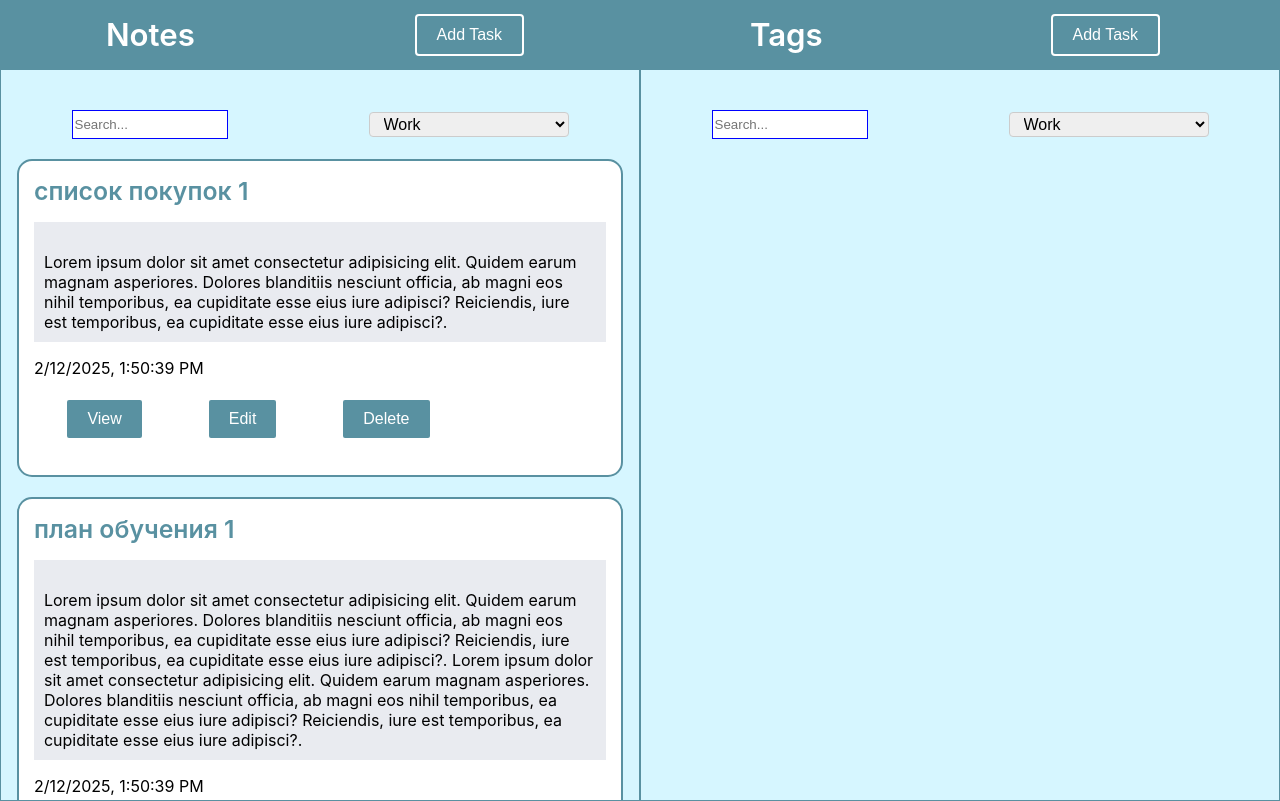
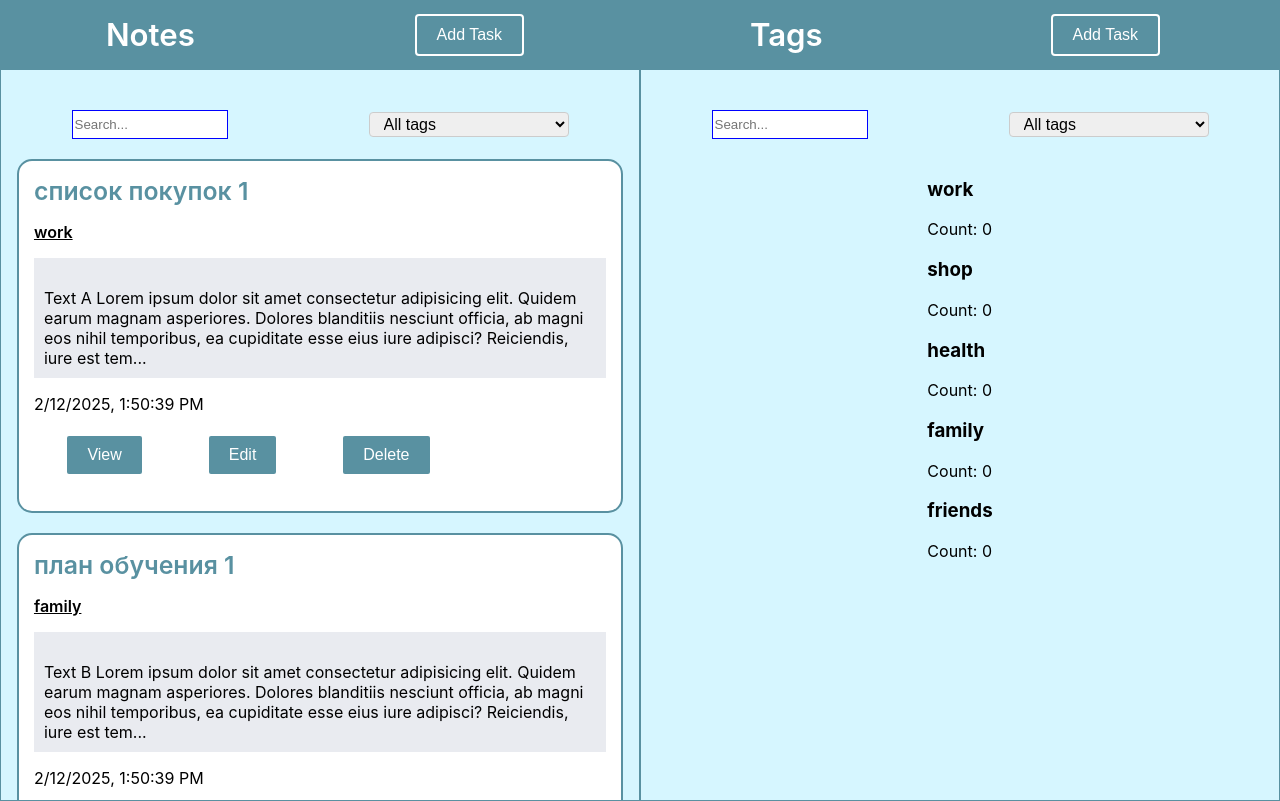
Before and after one commit to Bolbotunov/Gd-FD3-22-25_Bolbotunov, a React (Create React App) app in the folder hw4-smart-notes/: page / in a window 1280 px wide. Built offline with nearby package versions, Linux system fonts and the light colour scheme.

Commit message:
feat: add tags

```diff
--- a/hw4-smart-notes/src/layouts/Header.tsx
+++ b/hw4-smart-notes/src/layouts/Header.tsx
@@ -10,6 +10,8 @@ type PropsTitleType = {
 
 export function Header({ title } : PropsTitleType) {
    const [isOpen, setIsOpen] = useState(false)
+   const [isView, setIsView] = useState(false)
+
 
    function openModal() {
     setIsOpen(true);
@@ -29,7 +31,7 @@ export function Header({ title } : PropsTitleType) {
             Add Task
           </CommonBasicButtonStyles>
         </MyHeader>
-        <MyModal isOpen={isOpen} onClose={closeModal}/>
+        <MyModal isOpen={isOpen} onClose={closeModal} viewing={isView}/>
       </>
     )
 }
--- a/hw4-smart-notes/src/layouts/NotesContent.tsx
+++ b/hw4-smart-notes/src/layouts/NotesContent.tsx
@@ -2,11 +2,6 @@ import { MyContent } from "../styles/MyContent.styled";
 import NavigationSection from "../sections/NavigationSection";
 import NotesSection from "../sections/NotesSection";
 import { useSelector } from "react-redux";
-import { useEffect } from "react";
-import { NoteType } from "../sections/NotesSection";
-
-
-
 
 
 export default function NotesContent() {
@@ -14,6 +9,7 @@ export default function NotesContent() {
     return (
       <>
         <MyContent>
+            <NavigationSection/>
             <NotesSection notes={notes}/>
         </MyContent>
       </>
--- a/hw4-smart-notes/src/layouts/TagsContent.tsx
+++ b/hw4-smart-notes/src/layouts/TagsContent.tsx
@@ -1,15 +1,18 @@
 import { CommonStylesTitles } from "../styles/CommonStyles.styled"
 import { MyContent } from "../styles/MyContent.styled";
 import NavigationSection from "../sections/NavigationSection";
-import NotesSection from "../sections/NotesSection";
+import TagsSection from "../sections/TagsSection";
+import { useSelector } from "react-redux";
 
 
 
 export default function TagsContent() {
+  const tags = useSelector((store: any) => store.tagsSlice)
     return (
       <>
         <MyContent>
             <NavigationSection/>
+            <TagsSection tags = {tags}/>
         </MyContent>
       </>
     )
--- a/hw4-smart-notes/src/sections/NavigationSection.tsx
+++ b/hw4-smart-notes/src/sections/NavigationSection.tsx
@@ -2,31 +2,41 @@ import { useEffect, useState } from "react"
 import { useDispatch, useSelector } from "react-redux"
 import { CommonStylesInput, CommonStylesFlexDiv, CommonStylesOption, CommonStylesSelect } from "../styles/CommonStyles.styled"
 import { setFilter } from "../slices/componentsSlice";
+import { choseSelectedTag } from "../slices/componentsSlice";
 
 
 
 export default function NavigationSection() {
     const [myInput, setMyInput] = useState('');
+    const [selectedTag, setSelectedTag] = useState('');
     const dispatch = useDispatch();
     const notes = useSelector((store: any) => store.componentsSlice.notes);
+    const tags = useSelector((store: any) => store.tagsSlice);
 
-    function handleInputChange(e: React.ChangeEvent<HTMLInputElement>) {
-        const value = e.target.value;
-        setMyInput(value);
-        dispatch(setFilter(value));
-      }
+    function handleInputChange(e: any) {
+        setMyInput(e);
+        dispatch(setFilter(e));
+    }
+
+    function handleTagChange(e: any) {
+        setSelectedTag(e);
+        dispatch(choseSelectedTag(e));
+    }
+
 
     return (
         <CommonStylesFlexDiv>
-            <CommonStylesInput placeholder="Search..." value = {myInput}
-             onChange={handleInputChange}/>
-            <CommonStylesSelect>
-                <CommonStylesOption value="work">Work</CommonStylesOption>
-                <CommonStylesOption value="shop">Shop</CommonStylesOption>
-                <CommonStylesOption value="health">Health</CommonStylesOption>
-                <CommonStylesOption value="family">Family</CommonStylesOption>
-                <CommonStylesOption value="friends">Friends</CommonStylesOption>
-            </CommonStylesSelect>
+          <CommonStylesInput placeholder="Search..." value = {myInput}
+             onChange={(e) => handleInputChange(e.target.value)}/>
+            <CommonStylesSelect value={selectedTag}
+            onChange={(e) => handleTagChange(e.target.value)}>
+                 <CommonStylesOption value="">All tags</CommonStylesOption>
+            {tags.map((item:any) => (
+                <CommonStylesOption value={item.title}>
+                    {item.title}
+                </CommonStylesOption>
+            ))}
+          </CommonStylesSelect>
         </CommonStylesFlexDiv>
     )
 }
--- a/hw4-smart-notes/src/sections/NotesSection.tsx
+++ b/hw4-smart-notes/src/sections/NotesSection.tsx
@@ -18,37 +18,51 @@ type NotesSectionProps = {
   notes: NoteType[];
 };
 
+
+const MAX_LENGTH_TEXT = 250
+const VISIBLE_LENGTH_TEXT = 245
 export default function NotesSection( { notes: any }: NotesSectionProps ) {
+
     const [noteToEdit, setNoteToEdit] = useState< NoteType | null>(null);
     const [isOpen, setIsOpen] = useState(false)
+    const [isView, setIsView] = useState(false)
     const dispatch = useDispatch()
 
+    const notes = useSelector((store: any) => store.componentsSlice.notes);
+    const filterWord = useSelector((store: any) => store.componentsSlice.filterWord);
+    // const selectedTag = useSelector((store: any) => store.components.tagsSlice);
+    const tags = useSelector((store: any) => store.tagsSlice);
 
-    const notes = useSelector((store: any) => store.componentsSlice.notes);
-    const filterList = useSelector((store: any) => store.componentsSlice.filterList);
     const filteredNotes = notes.filter((note: NoteType) =>
-    note.title.toLowerCase().includes(filterList.toLowerCase())
+    note.title.toLowerCase().includes(filterWord.toLowerCase()) ||
+    note.text.toLowerCase().includes(filterWord.toLowerCase()) ||
+    note.tagId.includes(tags.title)
   );
 
    function openModal(note:  NoteType) {
     setNoteToEdit(note)
     setIsOpen(true);
-
+    setIsView(false)
   }
 
   function closeModal() {
     setIsOpen(false);
-    setNoteToEdit(null)
+    setNoteToEdit(null);
+    setIsView(false)
   }
 
+  function viewModal(note:  NoteType) {
+    setIsView(true)
+    setNoteToEdit(note)
+    setIsOpen(true);
+  }
 
-    function deleteNoteHandler(title: string) {
-        dispatch(deleteNote(title))
+    function deleteNoteHandler(id: string) {
+        dispatch(deleteNote(id))
     }
 
     return (
         <>
-        <NavigationSection/>
       {filteredNotes.map((note: NoteType) => (
         <NotesListStyles key={note.id}>
           <div style={{width:'100%'}}>
@@ -56,12 +70,12 @@ export default function NotesSection( { notes: any }: NotesSectionProps ) {
             <p style={{ textDecoration: 'underline', fontWeight: '600' }}>{note.tagId}</p>
             <CommonStylesText>
               <br />
-              {note.text}
+              {note.text.length > MAX_LENGTH_TEXT ? note.text.slice(0, VISIBLE_LENGTH_TEXT) + '...' : note.text}
             </CommonStylesText>
             <div>{note.created.toLocaleString()}</div>
             <div>
               <CommonButtonGroup>
-                <CommonBasicButtonStyles>View</CommonBasicButtonStyles>
+                <CommonBasicButtonStyles onClick={() => viewModal(note)}>View</CommonBasicButtonStyles>
                 <CommonBasicButtonStyles onClick={() => openModal(note)}>Edit</CommonBasicButtonStyles>
                 <CommonDeleteButtonStyles onClick={() => deleteNoteHandler(note.id)}>Delete</CommonDeleteButtonStyles>
               </CommonButtonGroup>
@@ -69,8 +83,12 @@ export default function NotesSection( { notes: any }: NotesSectionProps ) {
           </div>
         </NotesListStyles>
       ))}
-      <MyModal isOpen={isOpen} onClose={closeModal} noteToEdit={noteToEdit} />
-
-        </>
+          <MyModal
+          isOpen= {isOpen}
+          onClose= {closeModal}
+          noteToEdit= {noteToEdit}
+          viewing = {isView}
+          />
+     </>
     )
-}
+  }
--- /dev/null
+++ b/hw4-smart-notes/src/sections/TagsSection.tsx
@@ -0,0 +1,30 @@
+import { CommonStylesText, NotesListStyles, CommonStylesTitles } from "../styles/CommonStyles.styled"
+import { CommonBasicButtonStyles, CommonDeleteButtonStyles, CommonButtonGroup } from "../styles/MyButtonStyles.styled";
+import { useSelector, useDispatch } from 'react-redux';
+import { deleteNote }  from "../slices/componentsSlice";
+import NavigationSection from "./NavigationSection";
+import MyModal from "../components/MyModal";
+import { useState } from "react";
+
+type TagType = {
+    id: string;
+    title: string;
+    count: number;
+  };
+
+  type TagsSectionProps = {
+    tags: TagType[];
+  }
+
+export default function TagsSection({ tags }: TagsSectionProps) {
+    return (
+        <div>
+          {tags.map((tag: TagType) => (
+            <div key={tag.id}>
+              <h3>{tag.title}</h3>
+              <p>Count: {tag.count}</p>
+            </div>
+          ))}
+        </div>
+      );
+}
--- /dev/null
+++ b/hw4-smart-notes/src/slices/TagsData.tsx
@@ -0,0 +1,15 @@
+import { v4 } from "uuid";
+
+export type TagType = {
+  id: string;
+  title: string;
+  count: number;
+};
+
+export const initialTagsState: TagType[] = [
+  { id: v4(), title: 'work', count: 0 },
+  { id: v4(), title: 'shop', count: 0 },
+  { id: v4(), title: 'health', count: 0 },
+  { id: v4(), title: 'family', count: 0 },
+  { id: v4(), title: 'friends', count: 0 },
+];
--- a/hw4-smart-notes/src/slices/componentsSlice.tsx
+++ b/hw4-smart-notes/src/slices/componentsSlice.tsx
@@ -1,5 +1,7 @@
 import { createSlice, PayloadAction } from "@reduxjs/toolkit"
+import { useSelector } from "react-redux";
 import { v4 } from "uuid";
+import { TagType, initialTagsState } from "./TagsData";
 
 export type NoteType = {
     id: string;
@@ -13,19 +15,24 @@ export type NoteType = {
 type NoteStateType = {
   notes: NoteType[];
   showNotes: boolean;
-  filterList: string;
+  filterWord: string;
+  selectedTag: string;
+}
+
+function getRandomTagId(): string {
+  const randomIndex = Math.floor(Math.random() * initialTagsState.length);
+  return initialTagsState[randomIndex].title;
 }
 
 
-type FilterPayload = PayloadAction<{search:string}>
 
 const initialState: NoteStateType = {
   notes: [
     {
       id:  v4().slice(0, 4),
-      tagId: null,
+      tagId: getRandomTagId(),
       title: 'список покупок 1',
-      text: 'Lorem ipsum dolor sit amet consectetur adipisicing elit. \
+      text: 'Text A Lorem ipsum dolor sit amet consectetur adipisicing elit. \
       Quidem earum magnam asperiores. Dolores blanditiis nesciunt officia, \
       ab magni eos nihil temporibus, ea cupiditate esse eius iure adipisci? \
       Reiciendis, iure est temporibus, ea cupiditate esse eius iure adipisci?.',
@@ -33,9 +40,9 @@ const initialState: NoteStateType = {
     },
     {
       id:  v4().slice(0, 4),
-      tagId: null,
+      tagId:  getRandomTagId(),
       title: 'план обучения 1',
-      text: 'Lorem ipsum dolor sit amet consectetur adipisicing elit. \
+      text: 'Text B Lorem ipsum dolor sit amet consectetur adipisicing elit. \
       Quidem earum magnam asperiores. Dolores blanditiis nesciunt officia, \
       ab magni eos nihil temporibus, ea cupiditate esse eius iure adipisci? \
       Reiciendis, iure est temporibus, ea cupiditate esse eius iure adipisci?.\
@@ -47,16 +54,16 @@ const initialState: NoteStateType = {
     },
     {
       id:  v4().slice(0, 4),
-      tagId: null,
+      tagId:  getRandomTagId(),
       title: 'план по работе 1',
-      text: 'Lorem ipsum dolor sit amet consectetur adipisicing elit.',
+      text: 'Text C Lorem ipsum dolor sit amet consectetur adipisicing elit.',
       created: new Date(),
     },
     {
       id:  v4().slice(0, 4),
-      tagId: null,
+      tagId:  getRandomTagId(),
       title: 'список покупок 2',
-      text: 'Lorem ipsum dolor sit amet consectetur adipisicing elit. \
+      text: 'Text D Lorem ipsum dolor sit amet consectetur adipisicing elit. \
       Quidem earum magnam asperiores. Dolores blanditiis nesciunt officia, \
       ab magni eos nihil temporibus, ea cupiditate esse eius iure adipisci? \
       Reiciendis, iure est temporibus, ea cupiditate esse eius iure adipisci?.',
@@ -64,9 +71,9 @@ const initialState: NoteStateType = {
     },
     {
       id:  v4().slice(0, 4),
-      tagId: null,
+      tagId:  getRandomTagId(),
       title: 'план обучения 2',
-      text: 'Lorem ipsum dolor sit amet consectetur adipisicing elit. \
+      text: 'text E Lorem ipsum dolor sit amet consectetur adipisicing elit. \
       Quidem earum magnam asperiores. Dolores blanditiis nesciunt officia, \
       ab magni eos nihil temporibus, ea cupiditate esse eius iure adipisci? \
       Reiciendis, iure est temporibus, ea cupiditate esse eius iure adipisci?.\
@@ -78,16 +85,16 @@ const initialState: NoteStateType = {
     },
     {
       id:  v4().slice(0, 4),
-      tagId: null,
+      tagId:  getRandomTagId(),
       title: 'план по работе 2',
-      text: 'Lorem ipsum dolor sit amet consectetur adipisicing elit.',
+      text: 'text F Lorem ipsum dolor sit amet consectetur adipisicing elit.',
       created: new Date(),
     },
     {
       id:  v4().slice(0, 4),
-      tagId: null,
+      tagId:  getRandomTagId(),
       title: 'список покупок 3',
-      text: 'Lorem ipsum dolor sit amet consectetur adipisicing elit. \
+      text: 'text G Lorem ipsum dolor sit amet consectetur adipisicing elit. \
       Quidem earum magnam asperiores. Dolores blanditiis nesciunt officia, \
       ab magni eos nihil temporibus, ea cupiditate esse eius iure adipisci? \
       Reiciendis, iure est temporibus, ea cupiditate esse eius iure adipisci?.',
@@ -95,9 +102,9 @@ const initialState: NoteStateType = {
     },
     {
       id:  v4().slice(0, 4),
-      tagId: null,
+      tagId:  getRandomTagId(),
       title: 'план обучения 3',
-      text: 'Lorem ipsum dolor sit amet consectetur adipisicing elit. \
+      text: 'text H Lorem ipsum dolor sit amet consectetur adipisicing elit. \
       Quidem earum magnam asperiores. Dolores blanditiis nesciunt officia, \
       ab magni eos nihil temporibus, ea cupiditate esse eius iure adipisci? \
       Reiciendis, iure est temporibus, ea cupiditate esse eius iure adipisci?.\
@@ -109,21 +116,22 @@ const initialState: NoteStateType = {
     },
     {
       id:  v4().slice(0, 4),
-      tagId: null,
+      tagId:  getRandomTagId(),
       title: 'план по работе 3',
-      text: 'Lorem ipsum dolor sit amet consectetur adipisicing elit.',
+      text: 'text I Lorem ipsum dolor sit amet consectetur adipisicing elit.',
       created: new Date(),
     },
     {
       id:  v4().slice(0, 4),
-      tagId: null,
+      tagId:  getRandomTagId(),
       title: 'план по работе 4',
-      text: 'Lorem ipsum dolor adipisicing elit.',
+      text: 'text K Lorem ipsum dolor adipisicing elit.',
       created: new Date(),
     }
   ],
   showNotes: false,
-  filterList:'',
+  filterWord:'',
+  selectedTag:'',
 };
 
 export const componentsSlice = createSlice({
@@ -143,11 +151,14 @@ export const componentsSlice = createSlice({
         }
     },
     setFilter: (state, action: PayloadAction<string>) => {
-      state.filterList = action.payload;
+      state.filterWord = action.payload;
+    },
+    choseSelectedTag: (state, action: PayloadAction<string>) => {
+      state.selectedTag = action.payload;
     },
   }
 });
 
 
-export const { addNote, deleteNote, editNote, setFilter } = componentsSlice.actions;
+export const { addNote, deleteNote, editNote, setFilter,choseSelectedTag } = componentsSlice.actions;
 export default componentsSlice.reducer;
--- /dev/null
+++ b/hw4-smart-notes/src/slices/tagsSlice.tsx
@@ -0,0 +1,18 @@
+import { createSlice, PayloadAction } from "@reduxjs/toolkit"
+import { v4 } from "uuid";
+import { initialTagsState } from "./TagsData";
+import { TagType } from "./TagsData";
+
+
+export const tagsSlice = createSlice({
+    name: 'tags',
+    initialState: initialTagsState,
+    reducers: {
+        addTag(state, action: PayloadAction<string>) {
+            state.push({id: v4().slice(0, 4), title: action.payload, count: 0})
+        }
+    }
+  });
+
+  export const { addTag } = tagsSlice.actions;
+  export default tagsSlice.reducer;
--- a/hw4-smart-notes/src/stores/store.tsx
+++ b/hw4-smart-notes/src/stores/store.tsx
@@ -1,5 +1,6 @@
 import { configureStore } from '@reduxjs/toolkit';
 import { componentsSlice } from '../slices/componentsSlice';
+import { tagsSlice } from '../slices/tagsSlice';
 
 
 export const actions = {
@@ -10,6 +11,7 @@ export const actions = {
 const store = configureStore({
   reducer: {
     componentsSlice: componentsSlice.reducer,
+    tagsSlice: tagsSlice.reducer,
   },
 });
 
```
Also changed, not shown: hw4-smart-notes/src/components/MyModal.tsx (+15 -3 lines).
